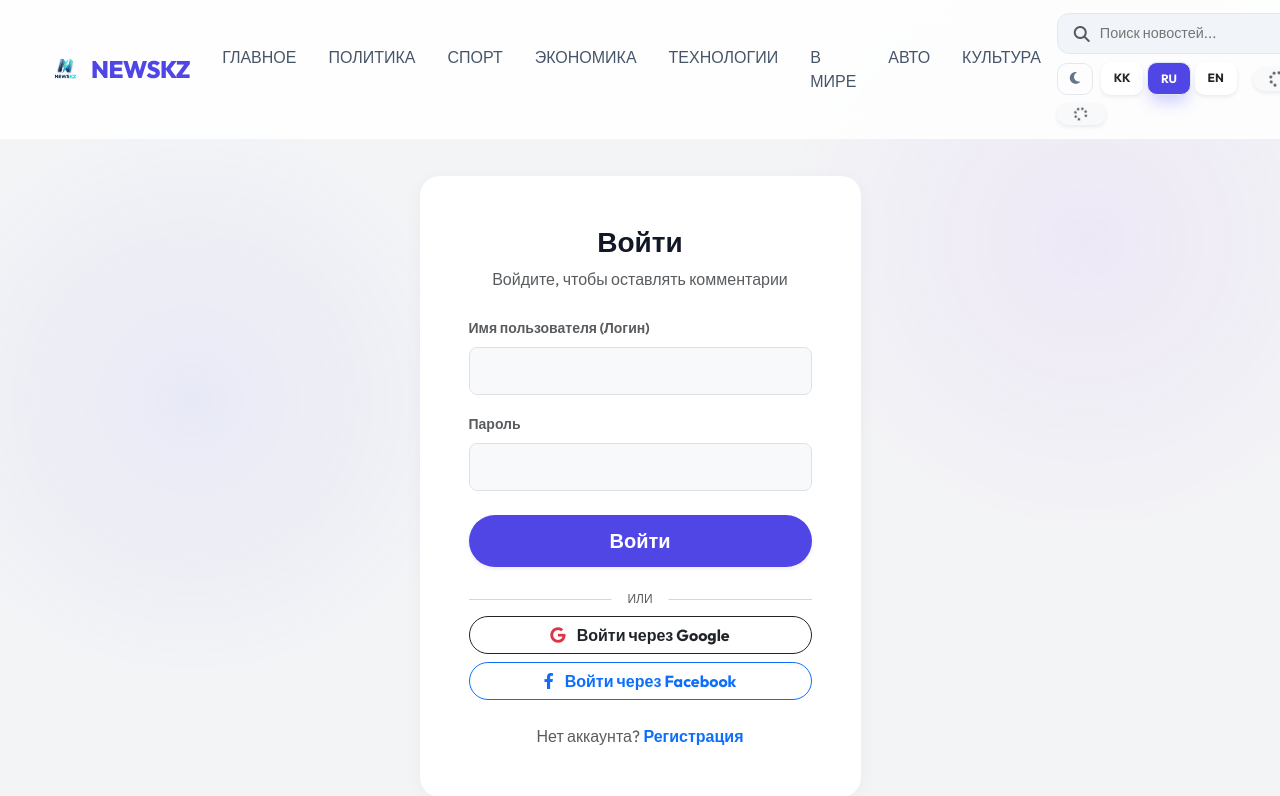
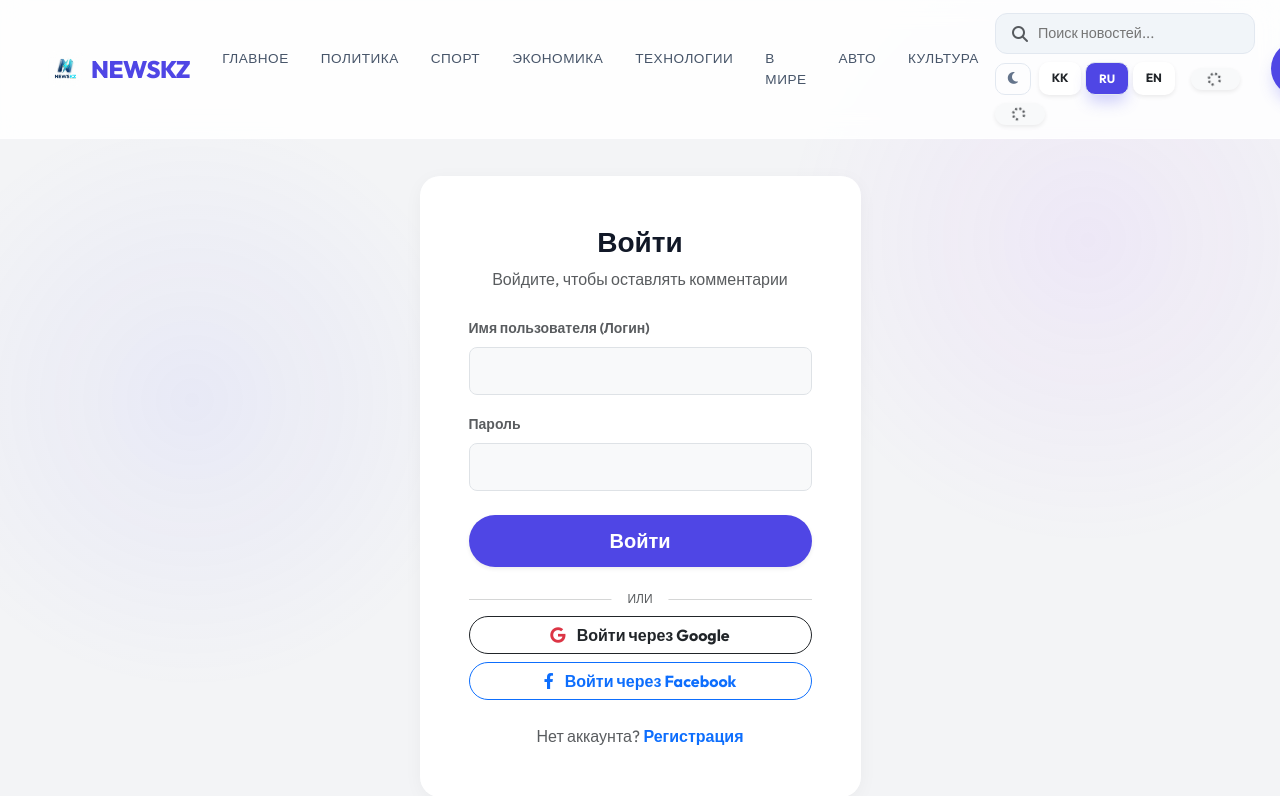
Before and after one commit to abay209/news-portal-kz, a Flask app: a page that uses app/templates/base.html in a window 1280 px wide. Shown: the top 796 px of the page. Run offline with Flask 3, Linux system fonts and the light colour scheme; data comes from the database, SQL or seed files in the repository; data that the repository does not hold is empty.

Commit message:
fix base.html css

```diff
--- a/app/templates/base.html
+++ b/app/templates/base.html
@@ -90,7 +90,11 @@
             padding: 0.5rem 1rem !important;
             transition: color 0.2s;
             text-transform: uppercase;
-          .x-small { font-size: 0.75rem; }
+            font-size: 0.85rem;
+            letter-spacing: 0.5px;
+        }
+
+        .x-small { font-size: 0.75rem; }
         .letter-spacing-1 { letter-spacing: 1px; }
 
         /* ===== CURRENCY WIDGET ===== */
@@ -102,7 +106,6 @@
         .currency-val { font-weight: 700; }
         .currency-up { color: #10b981; }
         .currency-down { color: #ef4444; }
-        }
         .nav-link:hover { color: var(--primary) !important; }
         .nav-link.active { color: var(--primary) !important; font-weight: 700; }
 
```
